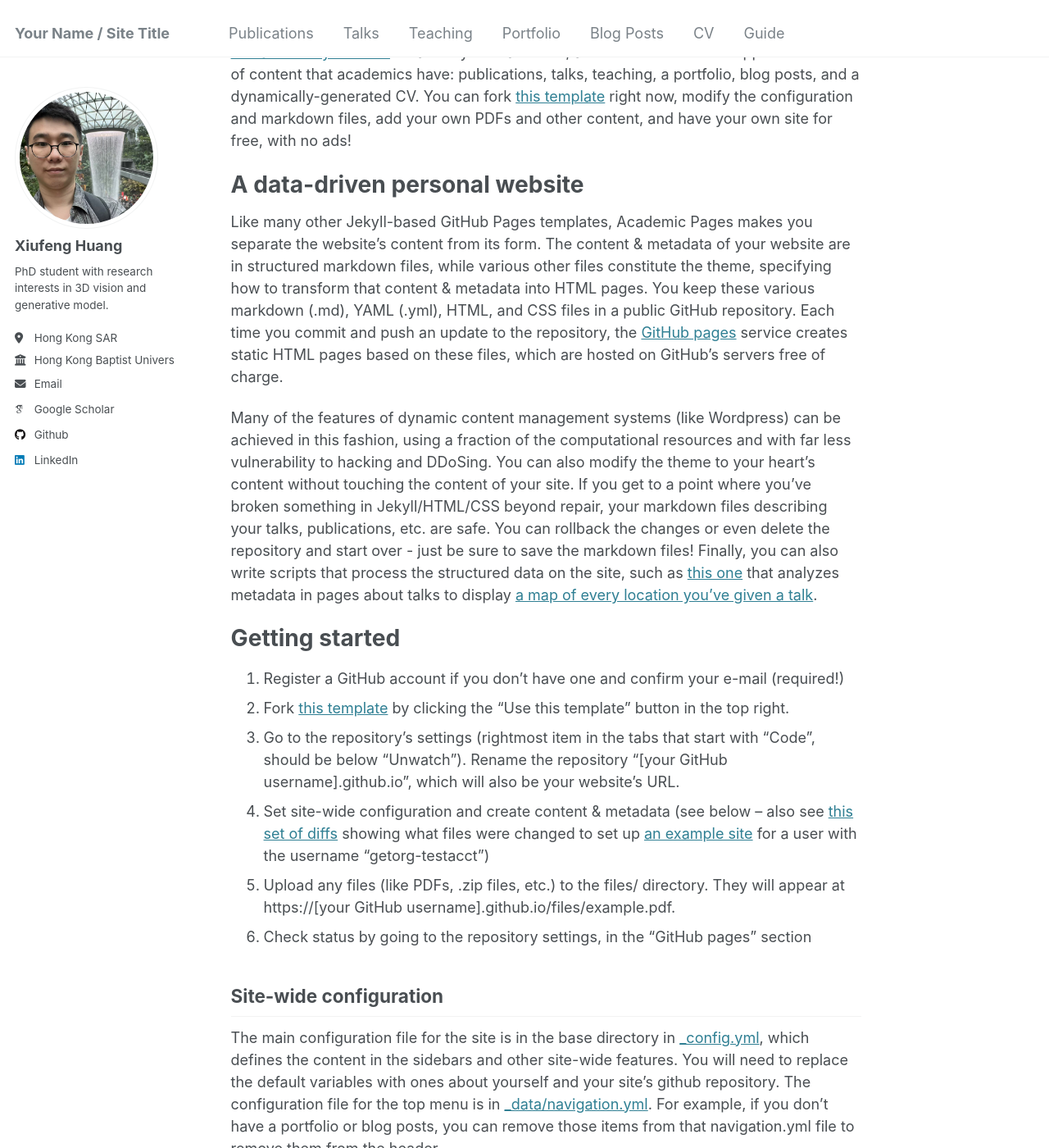
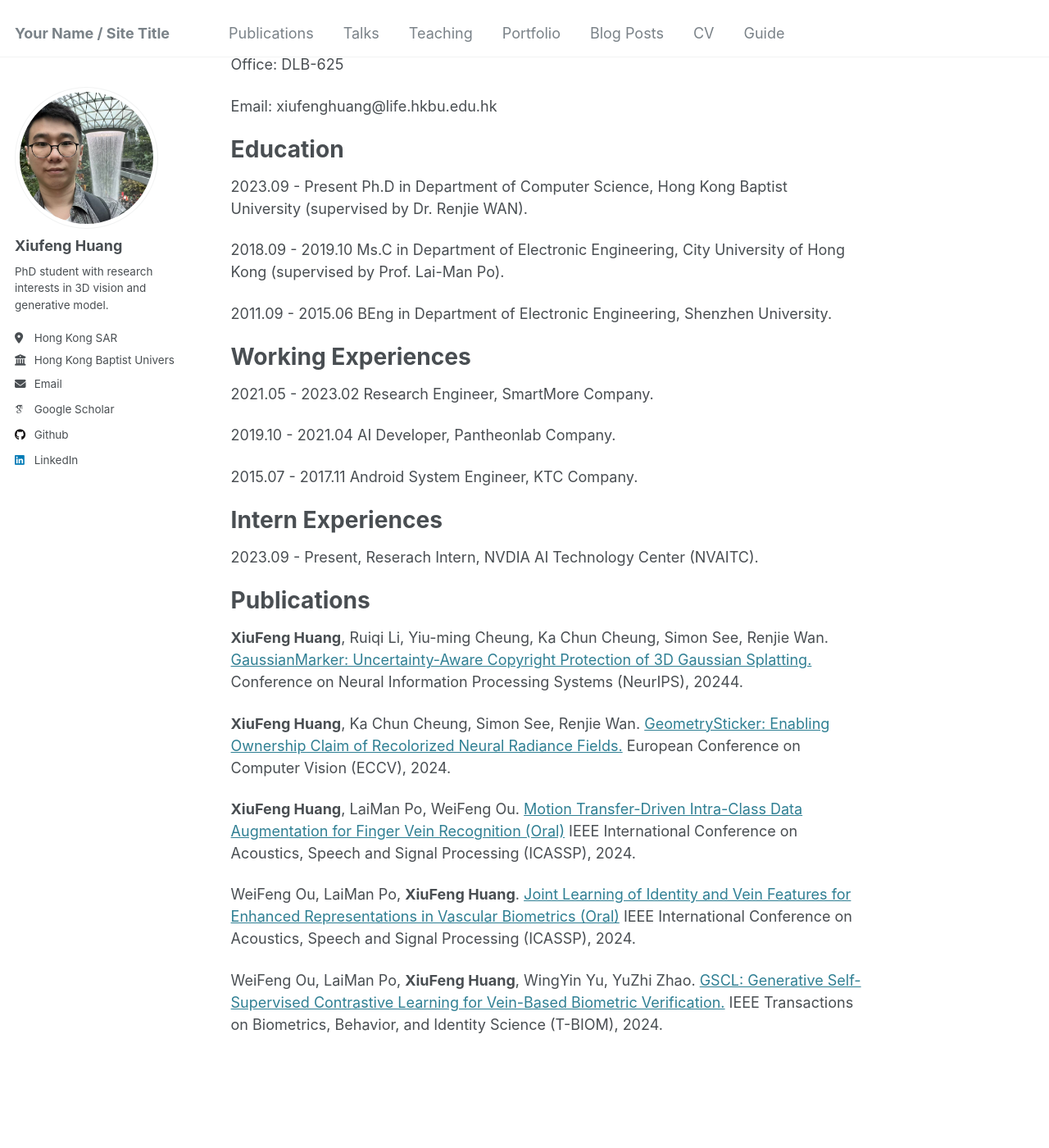
Before and after one commit to kevinhuangxf/kevinhuangxf.github.io, a Jekyll site: the page built from _pages/about.md, in a window 1280 px wide and 1400 px high, scrolled down 234 px. Shown: the whole window at 82% size. Built offline with Jekyll 4.4.1, drawn with Linux system fonts in a browser that asks for light colours; some web fonts are replaced; some of the changed text lies outside the part shown.

Commit message:
Update about.md

```diff
--- a/_pages/about.md
+++ b/_pages/about.md
@@ -1,49 +1,60 @@
 ---
 permalink: /
-title: "Academic Pages is a ready-to-fork GitHub Pages template for academic personal websites"
+title: "Mr. Xiufeng Huang"
 author_profile: true
 redirect_from:
   - /about/
   - /about.html
 ---
 
-This is the front page of a website that is powered by the [Academic Pages template](https://github.com/academicpages/academicpages.github.io) and hosted on GitHub pages. [GitHub pages](https://pages.github.com) is a free service in which websites are built and hosted from code and data stored in a GitHub repository, automatically updating when a new commit is made to the repository. This template was forked from the [Minimal Mistakes Jekyll Theme](https://mmistakes.github.io/minimal-mistakes/) created by Michael Rose, and then extended to support the kinds of content that academics have: publications, talks, teaching, a portfolio, blog posts, and a dynamically-generated CV. You can fork [this template](https://github.com/academicpages/academicpages.github.io) right now, modify the configuration and markdown files, add your own PDFs and other content, and have your own site for free, with no ads!
+Ph.D Student
 
-A data-driven personal website
+Department of Computer Science
+
+Hong Kong Baptist University
+
+Office: DLB-625
+
+Email: xiufenghuang@life.hkbu.edu.hk
+
+Education
 ======
-Like many other Jekyll-based GitHub Pages templates, Academic Pages makes you separate the website's content from its form. The content & metadata of your website are in structured markdown files, while various other files constitute the theme, specifying how to transform that content & metadata into HTML pages. You keep these various markdown (.md), YAML (.yml), HTML, and CSS files in a public GitHub repository. Each time you commit and push an update to the repository, the [GitHub pages](https://pages.github.com/) service creates static HTML pages based on these files, which are hosted on GitHub's servers free of charge.
+2023.09 - Present Ph.D in Department of Computer Science, Hong Kong Baptist University (supervised by Dr. Renjie WAN).
 
-Many of the features of dynamic content management systems (like Wordpress) can be achieved in this fashion, using a fraction of the computational resources and with far less vulnerability to hacking and DDoSing. You can also modify the theme to your heart's content without touching the content of your site. If you get to a point where you've broken something in Jekyll/HTML/CSS beyond repair, your markdown files describing your talks, publications, etc. are safe. You can rollback the changes or even delete the repository and start over - just be sure to save the markdown files! Finally, you can also write scripts that process the structured data on the site, such as [this one](https://github.com/academicpages/academicpages.github.io/blob/master/talkmap.ipynb) that analyzes metadata in pages about talks to display [a map of every location you've given a talk](https://academicpages.github.io/talkmap.html).
+2018.09 - 2019.10 Ms.C in Department of Electronic Engineering, City University of Hong Kong (supervised by Prof. Lai-Man Po).
 
-Getting started
+2011.09 - 2015.06 BEng in Department of Electronic Engineering, Shenzhen University.
+
+Working Experiences
 ======
-1. Register a GitHub account if you don't have one and confirm your e-mail (required!)
-1. Fork [this template](https://github.com/academicpages/academicpages.github.io) by clicking the "Use this template" button in the top right.
-1. Go to the repository's settings (rightmost item in the tabs that start with "Code", should be below "Unwatch"). Rename the repository "[your GitHub username].github.io", which will also be your website's URL.
-1. Set site-wide configuration and create content & metadata (see below -- also see [this set of diffs](http://archive.is/3TPas) showing what files were changed to set up [an example site](https://getorg-testacct.github.io) for a user with the username "getorg-testacct")
-1. Upload any files (like PDFs, .zip files, etc.) to the files/ directory. They will appear at https://[your GitHub username].github.io/files/example.pdf.
-1. Check status by going to the repository settings, in the "GitHub pages" section
+2021.05 - 2023.02  Research Engineer, SmartMore Company.
 
-Site-wide configuration
-------
-The main configuration file for the site is in the base directory in [_config.yml](https://github.com/academicpages/academicpages.github.io/blob/master/_config.yml), which defines the content in the sidebars and other site-wide features. You will need to replace the default variables with ones about yourself and your site's github repository. The configuration file for the top menu is in [_data/navigation.yml](https://github.com/academicpages/academicpages.github.io/blob/master/_data/navigation.yml). For example, if you don't have a portfolio or blog posts, you can remove those items from that navigation.yml file to remove them from the header.
+2019.10 - 2021.04  AI Developer, Pantheonlab Company.
 
-Create content & metadata
-------
-For site content, there is one markdown file for each type of content, which are stored in directories like _publications, _talks, _posts, _teaching, or _pages. For example, each talk is a markdown file in the [_talks directory](https://github.com/academicpages/academicpages.github.io/tree/master/_talks). At the top of each markdown file is structured data in YAML about the talk, which the theme will parse to do lots of cool stuff. The same structured data about a talk is used to generate the list of talks on the [Talks page](https://academicpages.github.io/talks), each [individual page](https://academicpages.github.io/talks/2012-03-01-talk-1) for specific talks, the talks section for the [CV page](https://academicpages.github.io/cv), and the [map of places you've given a talk](https://academicpages.github.io/talkmap.html) (if you run this [python file](https://github.com/academicpages/academicpages.github.io/blob/master/talkmap.py) or [Jupyter notebook](https://github.com/academicpages/academicpages.github.io/blob/master/talkmap.ipynb), which creates the HTML for the map based on the contents of the _talks directory).
+2015.07 - 2017.11  Android System Engineer, KTC Company.
 
-**Markdown generator**
+Intern Experiences
+======
+2023.09 - Present, Reserach Intern, NVDIA AI Technology Center (NVAITC).
 
-The repository includes [a set of Jupyter notebooks](https://github.com/academicpages/academicpages.github.io/tree/master/markdown_generator
-) that converts a CSV containing structured data about talks or presentations into individual markdown files that will be properly formatted for the Academic Pages template. The sample CSVs in that directory are the ones I used to create my own personal website at stuartgeiger.com. My usual workflow is that I keep a spreadsheet of my publications and talks, then run the code in these notebooks to generate the markdown files, then commit and push them to the GitHub repository.
+Publications
+======
+**XiuFeng Huang**, Ruiqi Li, Yiu-ming Cheung, Ka Chun Cheung, Simon See, Renjie Wan.
+[GaussianMarker: Uncertainty-Aware Copyright Protection of 3D Gaussian Splatting.](https://kevinhuangxf.github.io/GaussianMarker/)
+Conference on Neural Information Processing Systems (NeurIPS), 20244.
 
-How to edit your site's GitHub repository
-------
-Many people use a git client to create files on their local computer and then push them to GitHub's servers. If you are not familiar with git, you can directly edit these configuration and markdown files directly in the github.com interface. Navigate to a file (like [this one](https://github.com/academicpages/academicpages.github.io/blob/master/_talks/2012-03-01-talk-1.md) and click the pencil icon in the top right of the content preview (to the right of the "Raw | Blame | History" buttons). You can delete a file by clicking the trashcan icon to the right of the pencil icon. You can also create new files or upload files by navigating to a directory and clicking the "Create new file" or "Upload files" buttons.
+**XiuFeng Huang**, Ka Chun Cheung, Simon See, Renjie Wan.
+[GeometrySticker: Enabling Ownership Claim of Recolorized Neural Radiance Fields.](https://kevinhuangxf.github.io/GeometrySticker/)
+European Conference on Computer Vision (ECCV), 2024.
 
-Example: editing a markdown file for a talk
-![Editing a markdown file for a talk](/images/editing-talk.png)
+**XiuFeng Huang**, LaiMan Po, WeiFeng Ou.
+[Motion Transfer-Driven Intra-Class Data Augmentation for Finger Vein Recognition (Oral)]()
+IEEE International Conference on Acoustics, Speech and Signal Processing (ICASSP), 2024.
 
-For more info
-------
-More info about configuring Academic Pages can be found in [the guide](https://academicpages.github.io/markdown/), the [growing wiki](https://github.com/academicpages/academicpages.github.io/wiki), and you can always [ask a question on GitHub](https://github.com/academicpages/academicpages.github.io/discussions). The [guides for the Minimal Mistakes theme](https://mmistakes.github.io/minimal-mistakes/docs/configuration/) (which this theme was forked from) might also be helpful.
+WeiFeng Ou, LaiMan Po, **XiuFeng Huang**.
+[Joint Learning of Identity and Vein Features for Enhanced Representations in Vascular Biometrics (Oral)]()
+IEEE International Conference on Acoustics, Speech and Signal Processing (ICASSP), 2024.
+
+WeiFeng Ou, LaiMan Po, **XiuFeng Huang**, WingYin Yu, YuZhi Zhao.
+[GSCL: Generative Self-Supervised Contrastive Learning for Vein-Based Biometric Verification.]()
+IEEE Transactions on Biometrics, Behavior, and Identity Science	(T-BIOM), 2024.
```
